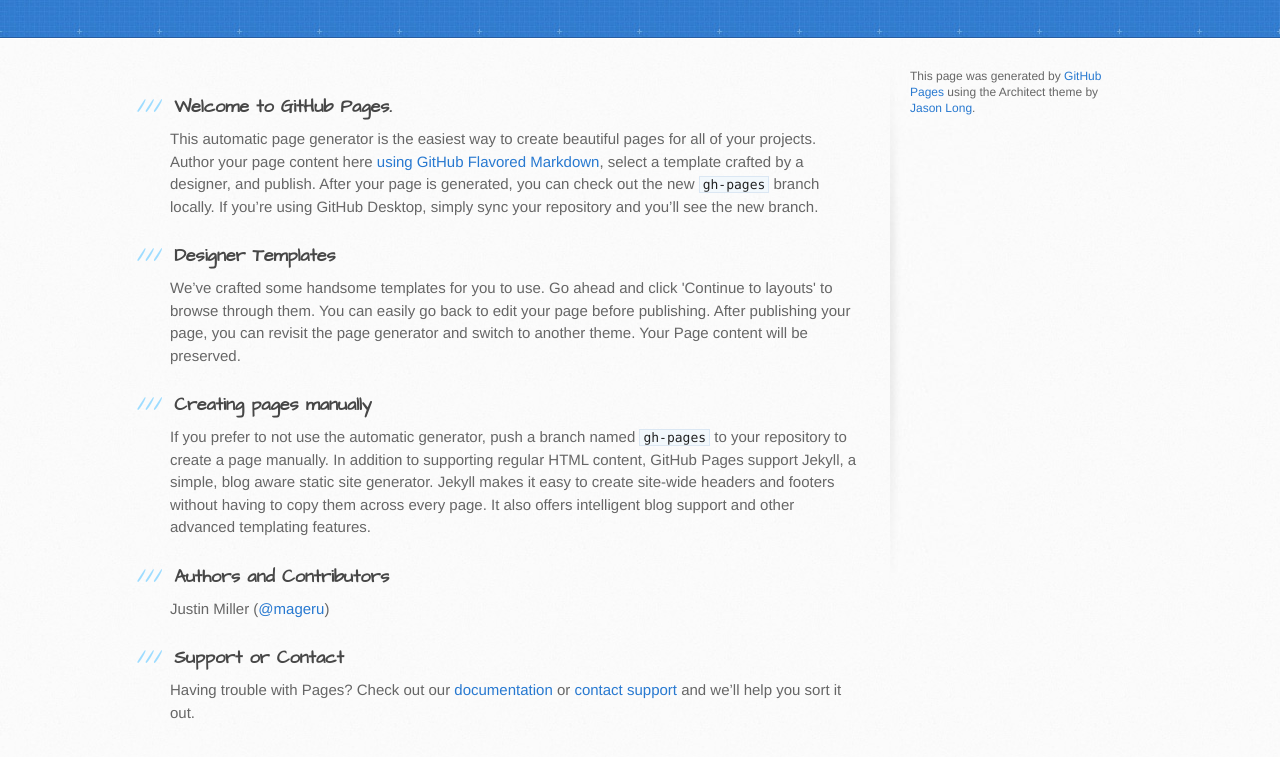
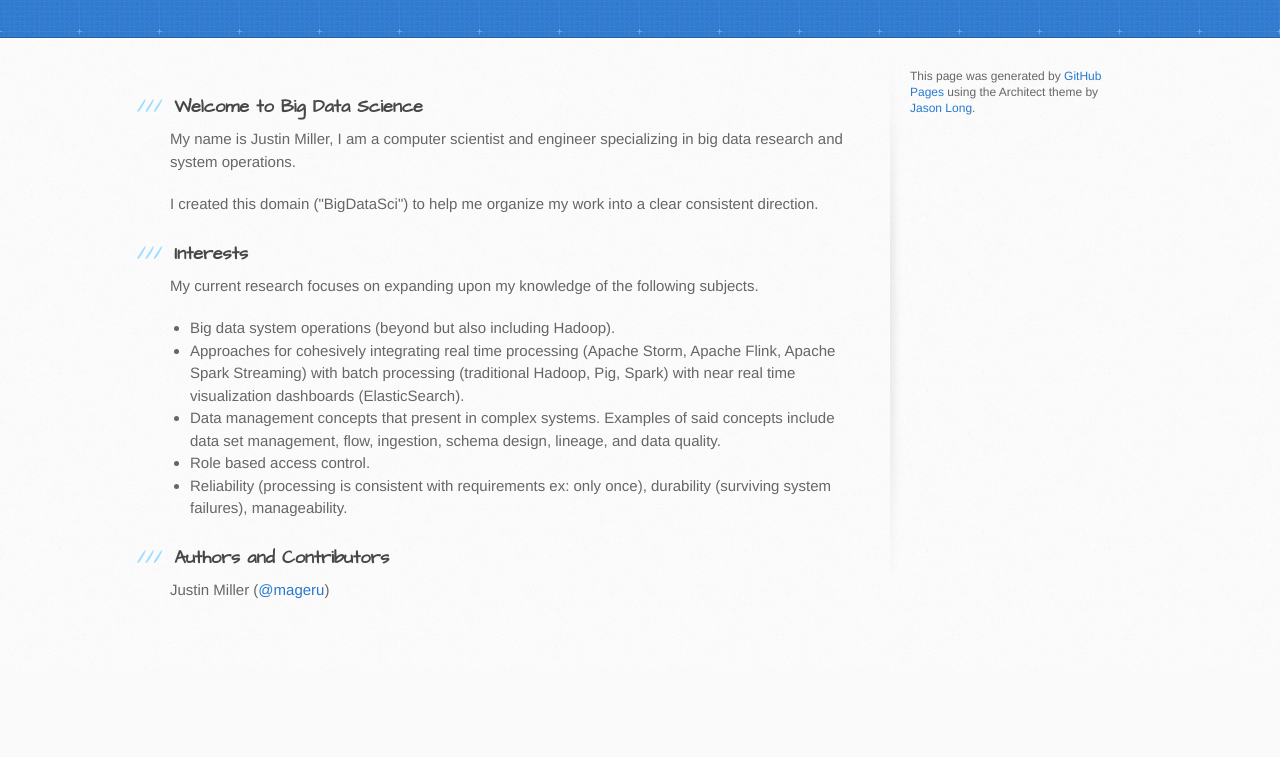
Before and after one commit to BigDataSci/bigdatasci.github.io, a plain HTML site: page index.html in a window 1280 px wide. Shown: the part 129-886 px from the top of the page. After the commit the page ends 800 px from the top, so only its background shows below. Drawn offline with Linux system fonts and the light colour scheme.

Commit message:
Replace master branch with page content via GitHub

```diff
--- a/index.html
+++ b/index.html
@@ -29,29 +29,29 @@
       <div class="inner clearfix">
         <section id="main-content">
           <h3>
-<a id="welcome-to-github-pages" class="anchor" href="#welcome-to-github-pages" aria-hidden="true"><span aria-hidden="true" class="octicon octicon-link"></span></a>Welcome to GitHub Pages.</h3>
+<a id="welcome-to-big-data-science" class="anchor" href="#welcome-to-big-data-science" aria-hidden="true"><span aria-hidden="true" class="octicon octicon-link"></span></a>Welcome to Big Data Science</h3>
 
-<p>This automatic page generator is the easiest way to create beautiful pages for all of your projects. Author your page content here <a href="https://guides.github.com/features/mastering-markdown/">using GitHub Flavored Markdown</a>, select a template crafted by a designer, and publish. After your page is generated, you can check out the new <code>gh-pages</code> branch locally. If you’re using GitHub Desktop, simply sync your repository and you’ll see the new branch.</p>
+<p>My name is Justin Miller, I am a computer scientist and engineer specializing in big data research and system operations. </p>
+
+<p>I created this domain ("BigDataSci") to help me organize my work into a clear consistent direction. </p>
 
 <h3>
-<a id="designer-templates" class="anchor" href="#designer-templates" aria-hidden="true"><span aria-hidden="true" class="octicon octicon-link"></span></a>Designer Templates</h3>
+<a id="interests" class="anchor" href="#interests" aria-hidden="true"><span aria-hidden="true" class="octicon octicon-link"></span></a>Interests</h3>
 
-<p>We’ve crafted some handsome templates for you to use. Go ahead and click 'Continue to layouts' to browse through them. You can easily go back to edit your page before publishing. After publishing your page, you can revisit the page generator and switch to another theme. Your Page content will be preserved.</p>
+<p>My current research focuses on expanding upon my knowledge of the following subjects. </p>
 
-<h3>
-<a id="creating-pages-manually" class="anchor" href="#creating-pages-manually" aria-hidden="true"><span aria-hidden="true" class="octicon octicon-link"></span></a>Creating pages manually</h3>
-
-<p>If you prefer to not use the automatic generator, push a branch named <code>gh-pages</code> to your repository to create a page manually. In addition to supporting regular HTML content, GitHub Pages support Jekyll, a simple, blog aware static site generator. Jekyll makes it easy to create site-wide headers and footers without having to copy them across every page. It also offers intelligent blog support and other advanced templating features.</p>
+<ul>
+<li>Big data system operations (beyond but also including Hadoop). </li>
+<li>Approaches for cohesively integrating real time processing (Apache Storm, Apache Flink, Apache Spark Streaming) with batch processing (traditional Hadoop, Pig, Spark) with near real time visualization dashboards (ElasticSearch). </li>
+<li>Data management concepts that present in complex systems. Examples of said concepts include data set management, flow, ingestion, schema design, lineage, and data quality. </li>
+<li>Role based access control. </li>
+<li>Reliability (processing is consistent with requirements ex: only once), durability (surviving system failures), manageability. </li>
+</ul>
 
 <h3>
 <a id="authors-and-contributors" class="anchor" href="#authors-and-contributors" aria-hidden="true"><span aria-hidden="true" class="octicon octicon-link"></span></a>Authors and Contributors</h3>
 
 <p>Justin Miller (<a href="https://github.com/mageru" class="user-mention">@mageru</a>) </p>
-
-<h3>
-<a id="support-or-contact" class="anchor" href="#support-or-contact" aria-hidden="true"><span aria-hidden="true" class="octicon octicon-link"></span></a>Support or Contact</h3>
-
-<p>Having trouble with Pages? Check out our <a href="https://help.github.com/pages">documentation</a> or <a href="https://github.com/contact">contact support</a> and we’ll help you sort it out.</p>
         </section>
 
         <aside id="sidebar">
```
Also changed, not shown: params.json (+1 -1 lines).
